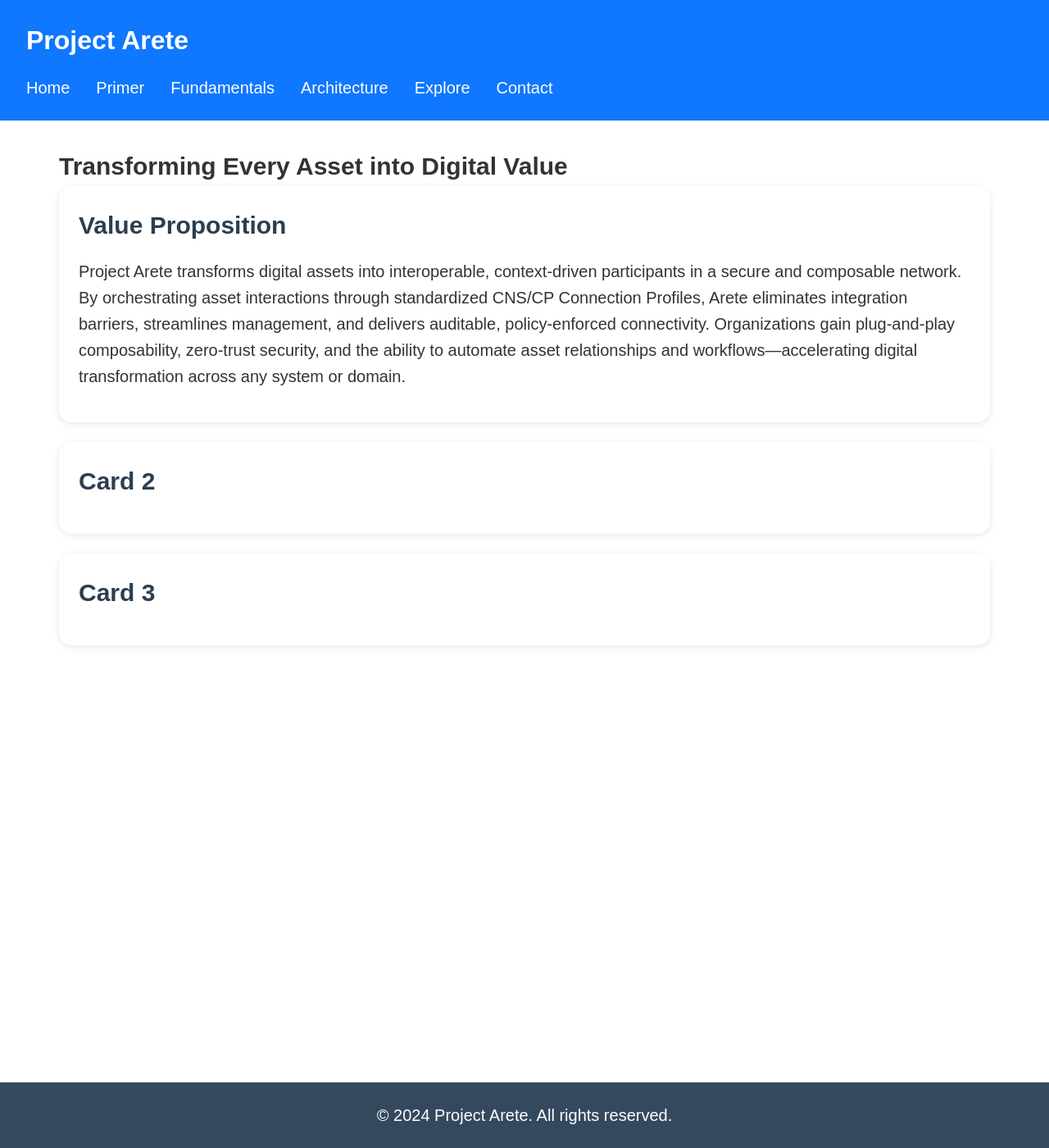
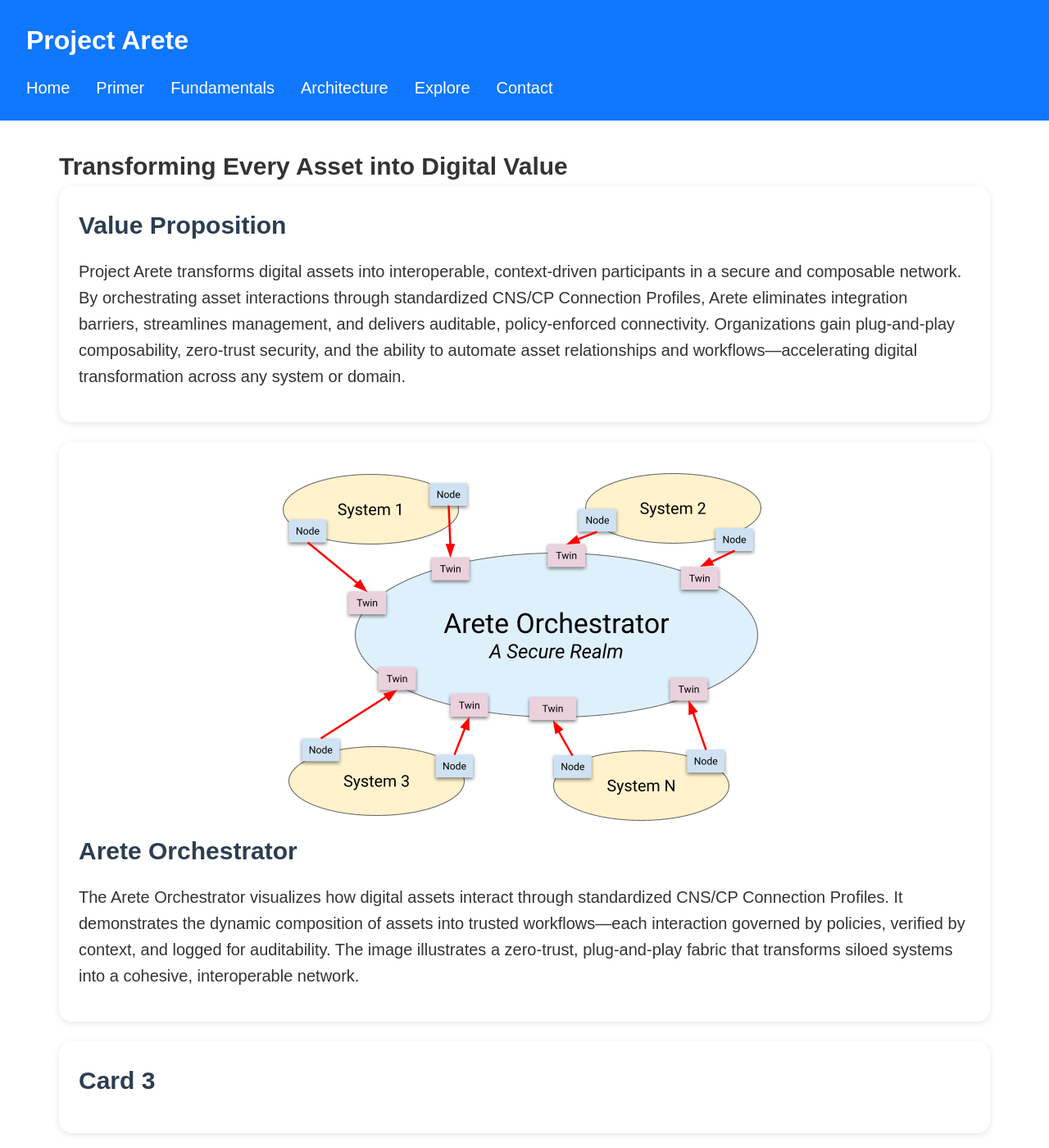
Before and after one commit to project-arete/website, a Jekyll site: the page about.html, which Jekyll copies as it is, in a window 1280 px wide and 1400 px high. Shown: the whole window at 82% size. Built offline with Jekyll 4.4.1, drawn with Linux system fonts in a browser that asks for light colours.

Commit message:
Update about.html

```diff
--- a/about.html
+++ b/about.html
@@ -33,8 +33,14 @@
                 <h2>Value Proposition</h2>
                 <p>Project Arete transforms digital assets into interoperable, context-driven participants in a secure and composable network. By orchestrating asset interactions through standardized CNS/CP Connection Profiles, Arete eliminates integration barriers, streamlines management, and delivers auditable, policy-enforced connectivity. Organizations gain plug-and-play composability, zero-trust security, and the ability to automate asset relationships and workflows—accelerating digital transformation across any system or domain.</p>
             </div>
-            <div class="card">
-                <h2>Card 2</h2>
+             <div class="card card-split">
+            <div class="card-media">
+                <img src="Orchestrator.png" alt="Project Arete Orchestrator Diagram">
+            </div>
+            <div class="card-content">
+                <h2>Arete Orchestrator</h2>
+             <p>The Arete Orchestrator visualizes how digital assets interact through standardized CNS/CP Connection Profiles. It demonstrates the dynamic composition of assets into trusted workflows—each interaction governed by policies, verified by context, and logged for auditability. The image illustrates a zero-trust, plug-and-play fabric that transforms siloed systems into a cohesive, interoperable network.</p>
+            </div>
             </div>
             <div class="card">
                 <h2>Card 3</h2>
```
